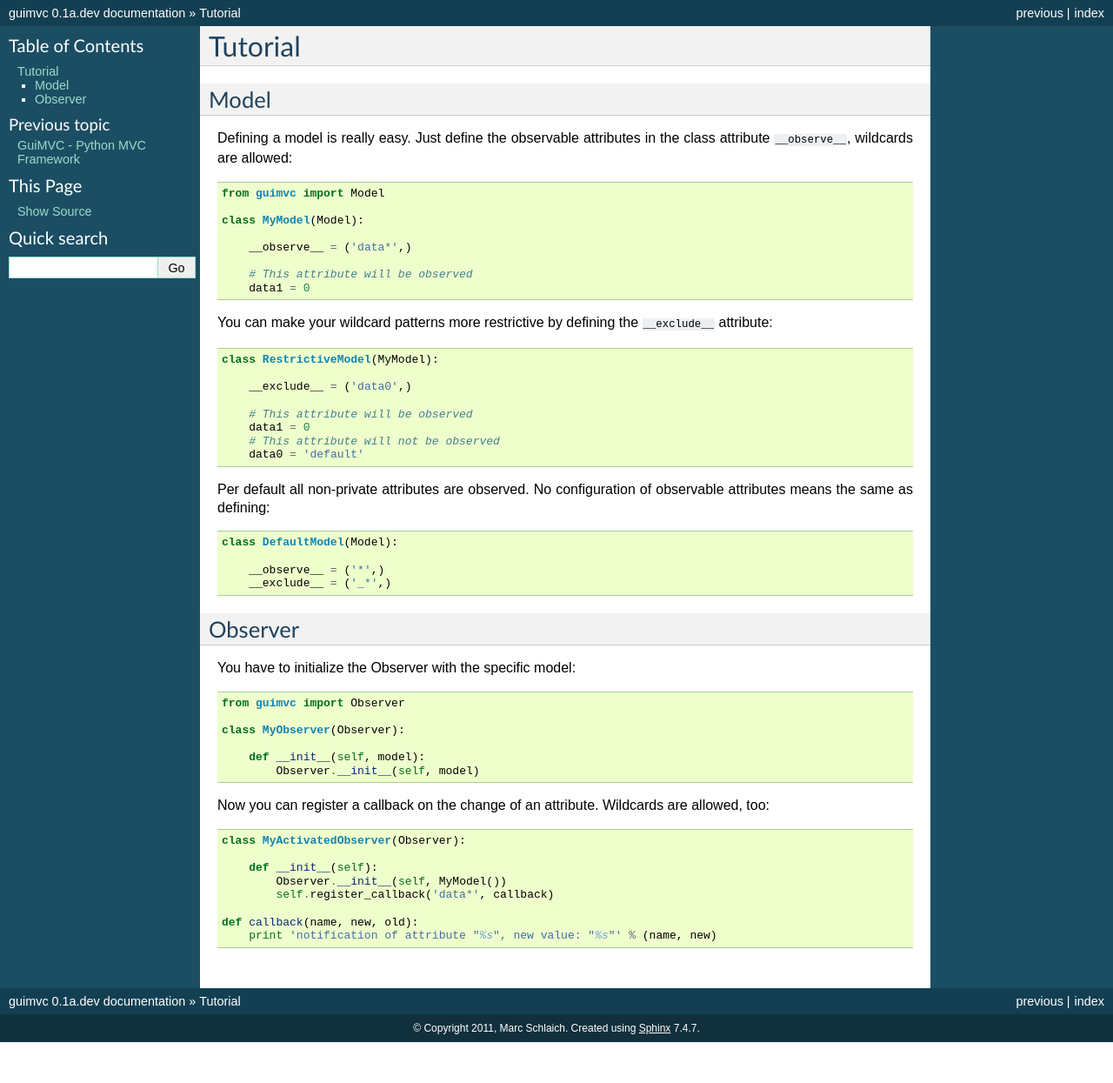
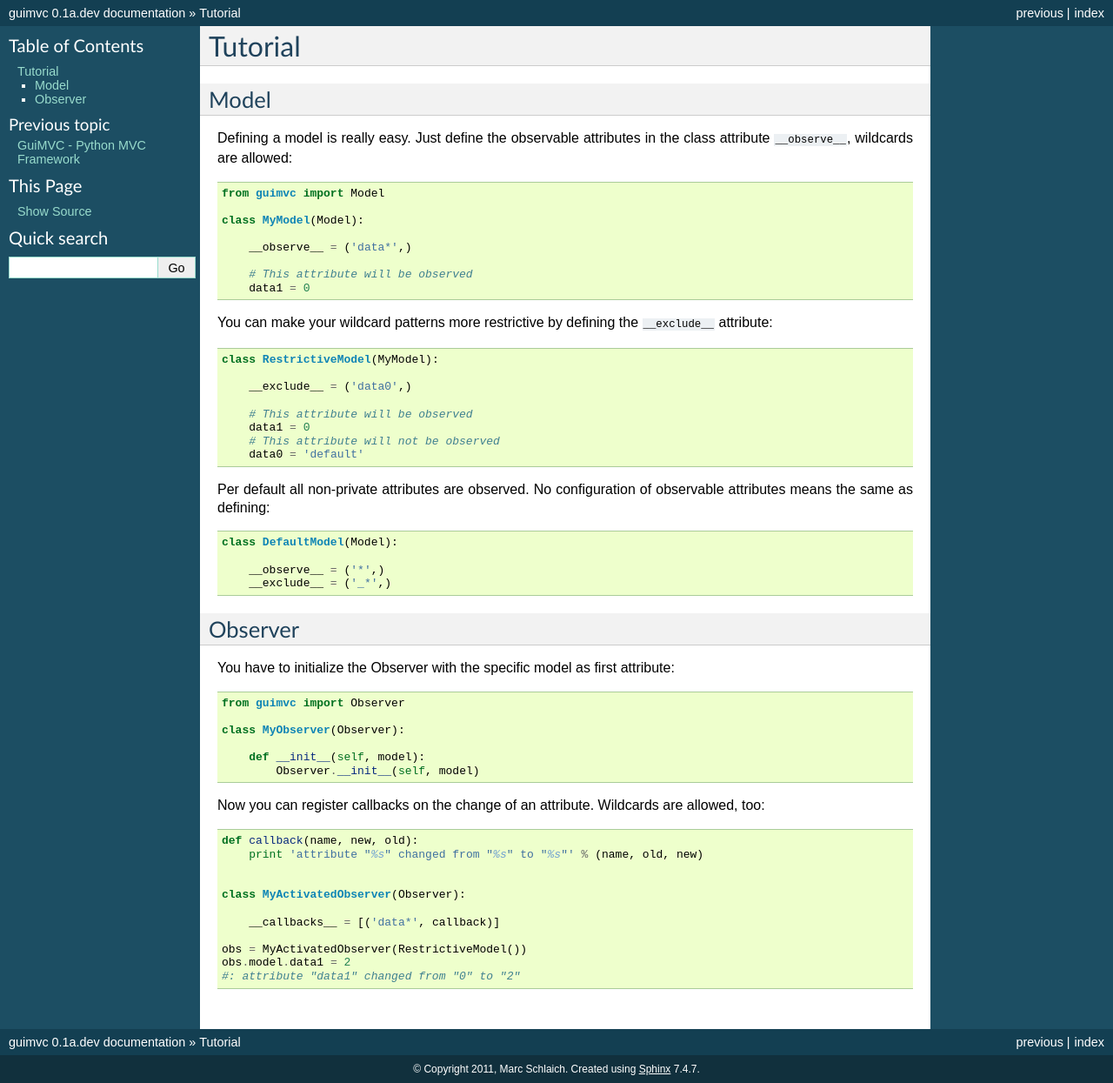
Before and after one commit to schlamar/guimvc, a Sphinx documentation site: the page built from doc/tutorial.rst, in a window 1280 px wide. Shown: the whole page at 87% size. Built offline with Sphinx 7.4.7, drawn with Linux system fonts in a browser that asks for light colours; before the commit the page ends 1198 px from its top, so only the background shows below that.

Commit message:
new style for defining callbacks

```diff
--- a/doc/tutorial.rst
+++ b/doc/tutorial.rst
@@ -47,7 +47,7 @@ Observer
 --------
 
 You have to initialize the Observer with the specific
-model::
+model as first attribute::
 
     from guimvc import Observer
 
@@ -57,14 +57,17 @@ model::
             Observer.__init__(self, model)
 
 
-Now you can register a callback on the change of an attribute.
+Now you can register callbacks on the change of an attribute.
 Wildcards are allowed, too::
+
+    def callback(name, new, old):
+        print 'attribute "%s" changed from "%s" to "%s"' % (name, old, new)
+
 
     class MyActivatedObserver(Observer):
 
-        def __init__(self):
-            Observer.__init__(self, MyModel())
-            self.register_callback('data*', callback)
+        __callbacks__ = [('data*', callback)]
 
-    def callback(name, new, old):
-        print 'notification of attribute "%s", new value: "%s"' % (name, new)
+    obs = MyActivatedObserver(RestrictiveModel())
+    obs.model.data1 = 2
+    #: attribute "data1" changed from "0" to "2"
```
